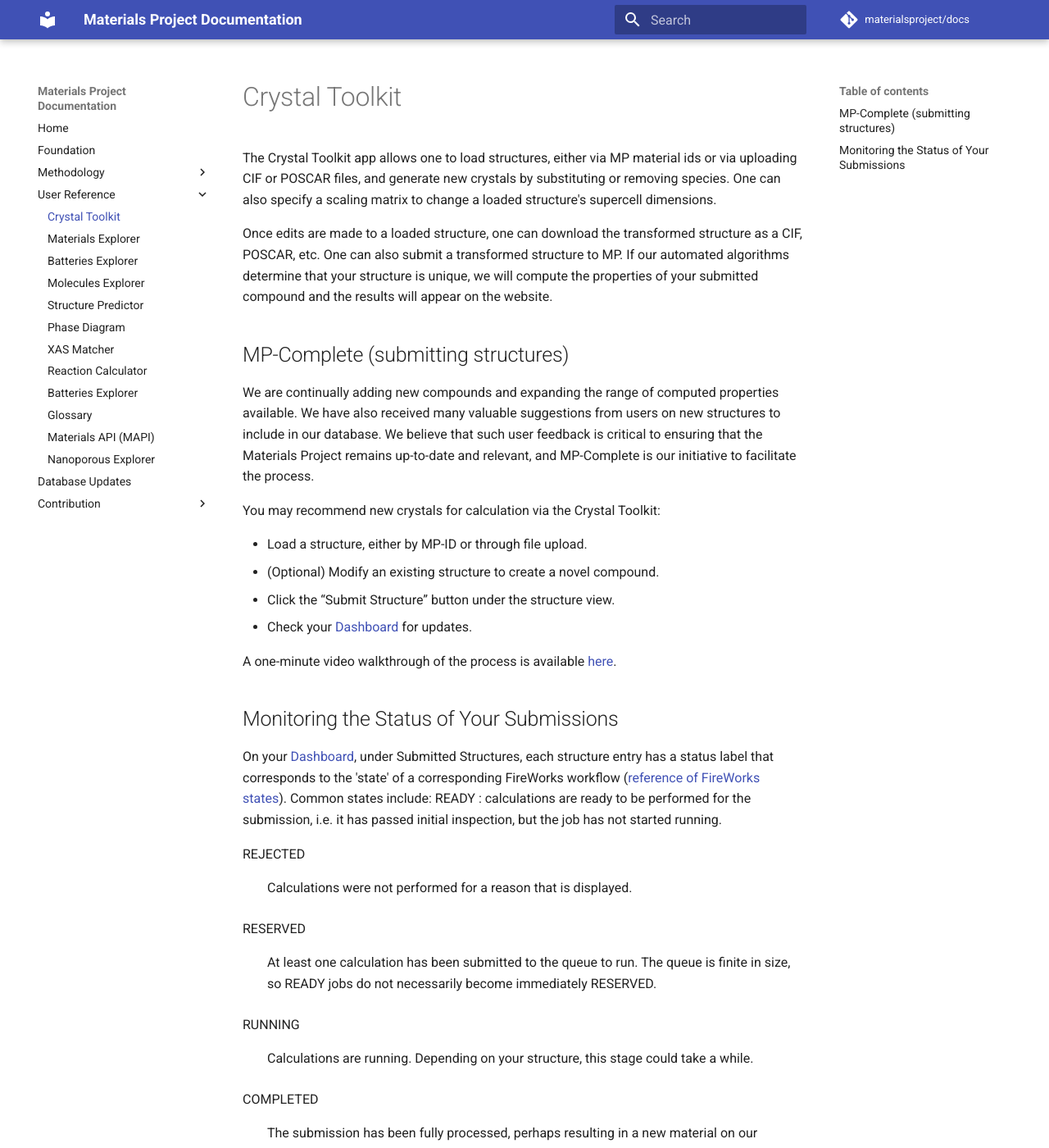
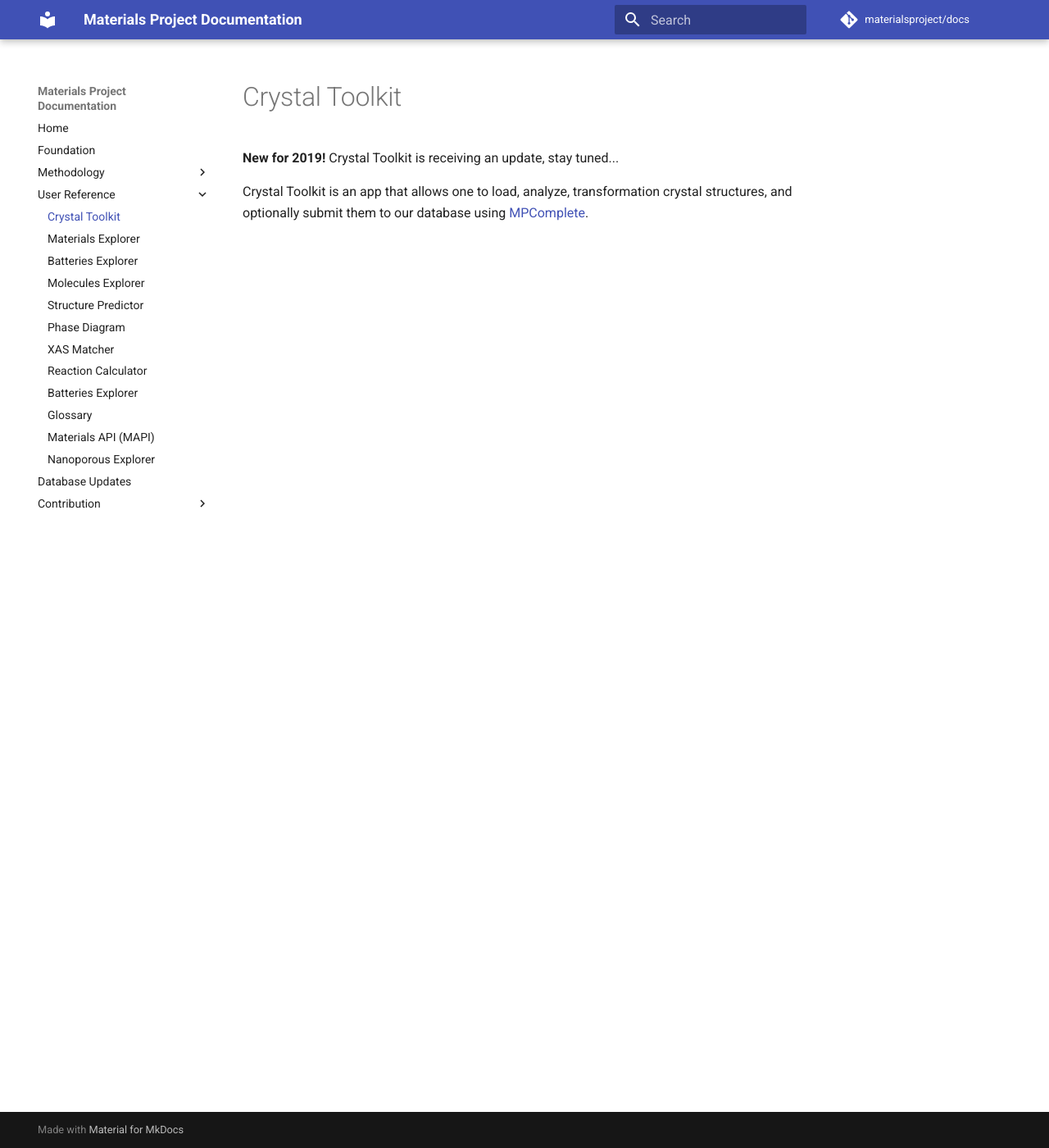
Before and after one commit to materialsproject/docs, an MkDocs documentation site: the page built from docs/user-guide/crystal-toolkit.md, in a window 1280 px wide and 1400 px high. Shown: the whole window at 82% size. Built offline with MkDocs 1.6.1 and Material for MkDocs 9.7.7, drawn with Linux system fonts in a browser that asks for light colours; comment, search, counter and statistics services are not loaded; some of the changed text lies outside the part shown.

Commit message:
New Crystal Toolkit Stub

```diff
--- a/docs/user-guide/crystal-toolkit.md
+++ b/docs/user-guide/crystal-toolkit.md
@@ -1,37 +1,5 @@
 # Crystal Toolkit
 
-The Crystal Toolkit app allows one to load structures, either via MP material ids or via uploading CIF or POSCAR files, and generate new crystals by substituting or removing species. One can also specify a scaling matrix to change a loaded structure's supercell dimensions.
+**New for 2019!** Crystal Toolkit is receiving an update, stay tuned...
 
-Once edits are made to a loaded structure, one can download the transformed structure as a CIF, POSCAR, etc. One can also submit a transformed structure to MP. If our automated algorithms determine that your structure is unique, we will compute the properties of your submitted compound and the results will appear on the website.
-
-## MP-Complete (submitting structures)
-
-We are continually adding new compounds and expanding the range of computed properties available. We have also received many valuable suggestions from users on new structures to include in our database. We believe that such user feedback is critical to ensuring that the Materials Project remains up-to-date and relevant, and MP-Complete is our initiative to facilitate the process.
-
-You may recommend new crystals for calculation via the Crystal Toolkit:
-
-- Load a structure, either by MP-ID or through file upload.
-- (Optional) Modify an existing structure to create a novel compound.
-- Click the “Submit Structure” button under the structure view.
-- Check your [Dashboard](https://materialsproject.org/dashboard) for updates.
-
-A one-minute video walkthrough of the process is available [here](https://www.youtube.com/watch?v=4c8MZdD0L3c).
-
-## Monitoring the Status of Your Submissions
-
-On your [Dashboard](https://materialsproject.org/dashboard), under Submitted Structures, each structure entry has a status label that corresponds to the 'state' of a corresponding FireWorks workflow ([reference of FireWorks states](https://materialsproject.github.io/fireworks/reference.html/)). Common states include:
- READY : calculations are ready to be performed for the submission, i.e. it has passed initial inspection, but the job has not started running.
-
-<dl>
-  <dt>REJECTED</dt>
-  <dd>Calculations were not performed for a reason that is displayed.</dd>
-
-  <dt>RESERVED</dt>
-  <dd>At least one calculation has been submitted to the queue to run. The queue is finite in size, so READY jobs do not necessarily become immediately RESERVED.</dd>
-
-  <dt>RUNNING</dt>
-  <dd>Calculations are running. Depending on your structure, this stage could take a while.</dd>
-
-  <dt>COMPLETED</dt>
-  <dd>The submission has been fully processed, perhaps resulting in a new material on our website. We run our website database builders nightly, so completed calculations may not be immediately available.</dd>
-</dl>
+Crystal Toolkit is an app that allows one to load, analyze, transformation crystal structures, and optionally submit them to our database using [MPComplete](mpcomplete.html).
```
